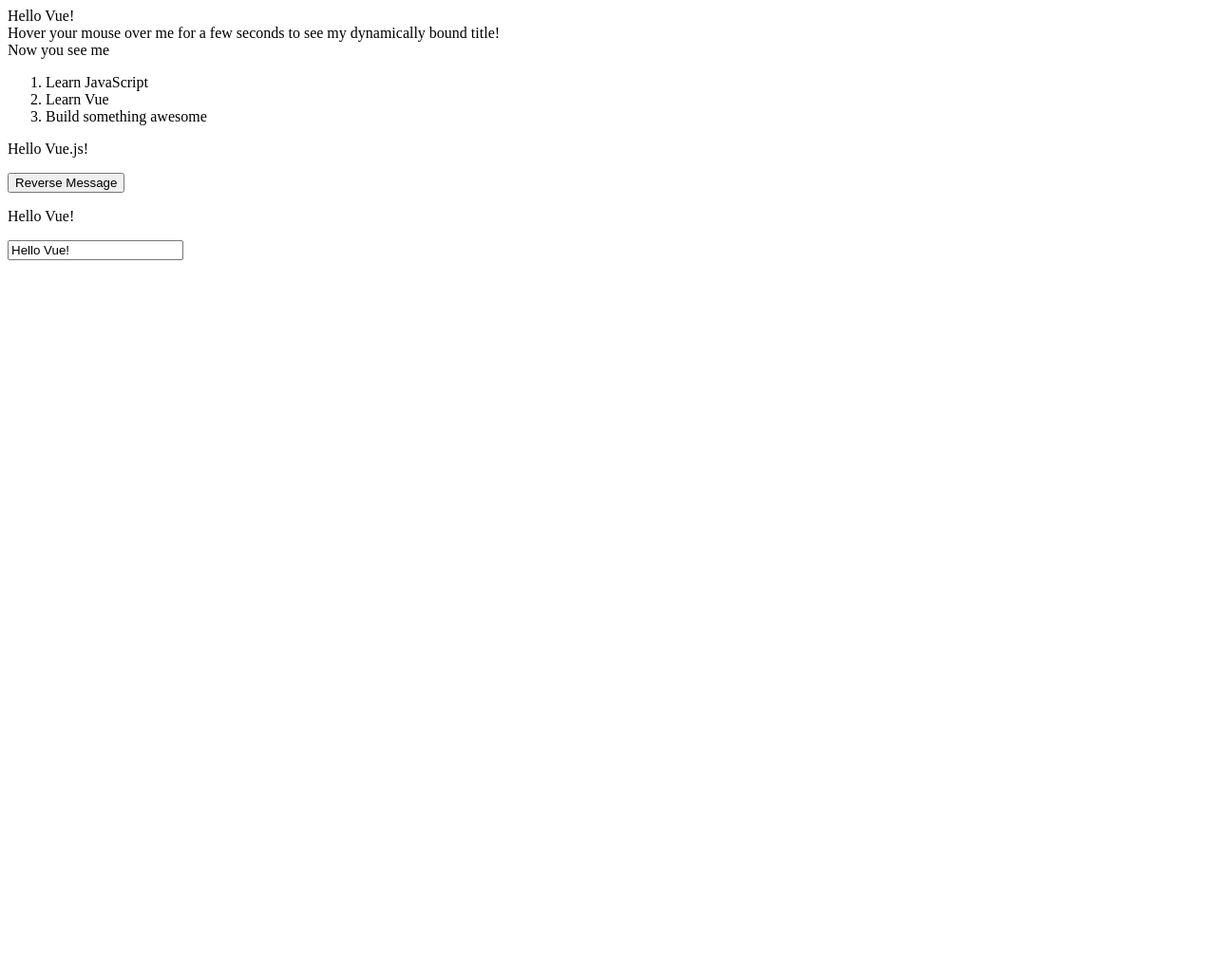
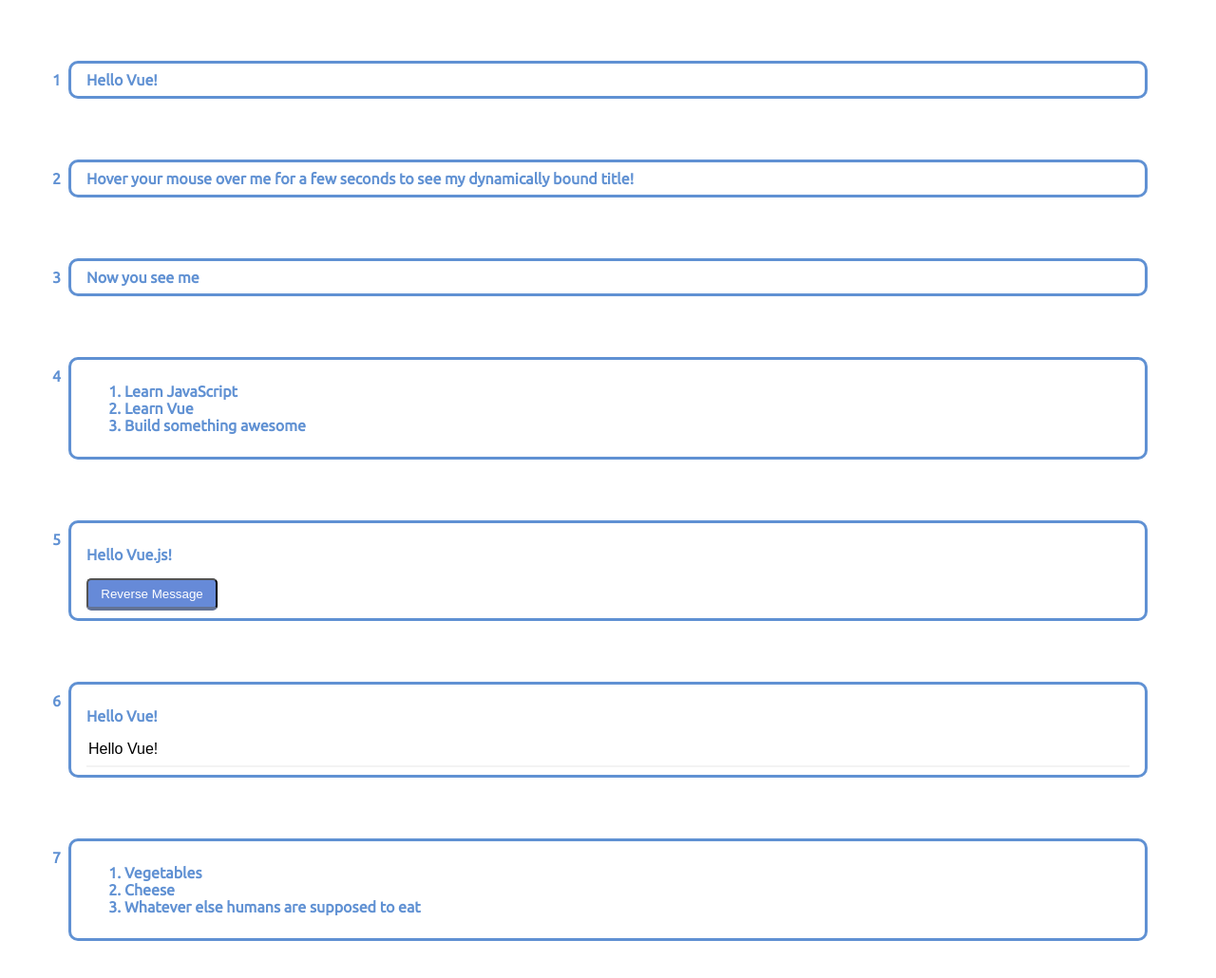
Before and after one commit to hayat0-suzuki/vue-handson, a plain HTML site: page index.html in a window 1280 px wide. Shown: the whole page at 95% size. Before the commit the page ends 800 px from the top, so only its background shows below. Drawn offline with Linux system fonts and the light colour scheme.

Commit message:
Added component composition and overall style

```diff
--- a/index.html
+++ b/index.html
@@ -4,29 +4,29 @@
 	<meta charset="UTF-8">
 	<meta name="viewport" content="width=device-width, initial-scale=1.0">
 	<script src="vue.js"></script>
+	<script src="https://kit.fontawesome.com/bd98eacc62.js" crossorigin="anonymous"></script>
+	<link href="https://fonts.googleapis.com/css?family=Ubuntu&display=swap" rel="stylesheet">
+	<link rel="stylesheet" href="style.css">
 	<title>Document</title>
 </head>
 <body>
-	<!-- 1_宣言的レンダリング -->
-	<div id="app">
+
+	<div class="box" id="app">
 		{{ message }}
 	</div>
 
-	<!-- 1_宣言的レンダリング -->
-	<div id="app-2">
+	<div class="box" id="app-2">
 		<span v-bind:title="message">
 			Hover your mouse over me for a few seconds
 			to see my dynamically bound title!
 		</span>
 	</div>
 
-	<!-- 1_宣言的レンダリング -->
-	<div id="app-3">
+	<div class="box" id="app-3">
 		<span v-if="seen">Now you see me</span>
 	</div>
 
-	<!-- 1_宣言的レンダリング -->
-	<div id="app-4">
+	<div class="box" id="app-4">
 		<ol>
 			<li v-for="todo in todos">
 				{{ todo.text }}
@@ -34,21 +34,24 @@
 		</ol>
 	</div>
 
-	<!-- 1_宣言的レンダリング -->
-	<div id="app-5">
+	<div class="box" id="app-5">
 		<p>{{ message }}</p>
-		<button v-on:click="reverseMessage">Reverse Message</button>
+		<button class="btn-square-shadow" v-on:click="reverseMessage">Reverse Message</button>
 	</div>
 
-	<!-- 1_宣言的レンダリング -->
-	<div id="app-6">
+	<div class="box" id="app-6">
 		<p>{{ message }}</p>
-		<input v-model="message">
+		<input class="text_box" v-model="message">
+		<div class="text_underline"></div>
 	</div>
 
+	<div class="box" id="app-7">
+		<ol>
+			<todo-item v-for="item in groceryList" v-bind:todo="item" v-bind:key="item.id"></todo-item>
+		</ol>
+	</div>
 
 	<script>
-		/* 1_宣言的レンダリング */
 		var app = new Vue({
 			el: '#app',
 			data: {
@@ -56,7 +59,6 @@
 			}
 		})
 
-		/* 1_宣言的レンダリング */
 		var app2 = new Vue({
 			el: '#app-2',
 			data: {
@@ -64,7 +66,6 @@
 			}
 		})
 
-		/* 1_宣言的レンダリング */
 		var app3 = new Vue({
 			el: '#app-3',
 			data: {
@@ -72,7 +73,6 @@
 			}
 		})
 
-		/* 1_宣言的レンダリング */
 		var app4 = new Vue({
 			el: '#app-4',
 			data: {
@@ -84,7 +84,6 @@
 			}
 		})
 
-		/* 1_宣言的レンダリング */
 		var app5 = new Vue({
 			el: '#app-5',
 			data: {
@@ -97,13 +96,28 @@
 			}
 		})
 
-		/* 1_宣言的レンダリング */
 		var app6 = new Vue({
 			el: '#app-6',
 			data: {
 				message: 'Hello Vue!'
 			}
 		})
+
+		Vue.component('todo-item', {
+			props: ['todo'],
+			template: '<li>{{ todo.text }}</li>'
+		})
+
+		var app7 = new Vue({
+			el: '#app-7',
+			data: {
+				groceryList: [
+					{ id: 0, text: 'Vegetables' },
+					{ id: 1, text: 'Cheese' },
+					{ id: 2, text: 'Whatever else humans are supposed to eat' }
+				]
+			}
+		})
 	</script>
 </body>
 </html>
--- /dev/null
+++ b/style.css
@@ -0,0 +1,74 @@
+html {
+	font-family: 'Ubuntu', sans-serif;
+	counter-reset: section;
+}
+.box {
+	padding: 0.5em 1em;
+	margin: 4em 4em;
+	font-weight: bold;
+	color: #6091d3;/*文字色*/
+	background: #FFF;
+	border: solid 3px #6091d3;/*線*/
+	border-radius: 10px;/*角の丸み*/
+	position: relative;
+}
+.box::before {
+	counter-increment: section;
+	content: counter(section);
+	position: absolute;
+	left: -20px;
+}
+.btn-square-shadow {
+	display: inline-block;
+	padding: 0.5em 1em;
+	text-decoration: none;
+	background: #668ad8;/*ボタン色*/
+	color: #FFF;
+	border-bottom: solid 4px #627295;
+	border-radius: 5px;
+}
+.btn-square-shadow:active {
+	/*ボタンを押したとき*/
+	-webkit-transform: translateY(4px);
+	transform: translateY(4px);/*下に動く*/
+	box-shadow: 0px 0px 1px rgba(0, 0, 0, 0.2);/*影を小さく*/
+	border-bottom: none;
+}
+.text_box {
+	font-size: 16px;
+	width: 100%;
+	border: none;
+	outline: none;
+	padding-bottom: 8px;
+	box-sizing: border-box; /*横幅の解釈をpadding, borderまでとする*/
+}
+.text_underline {
+	position: relative; /*.text_underline::beforeの親要素*/
+	border-top: 2px solid #f3f3f3; /*text_boxの下線*/
+}
+/*共通のstyle*/
+.text_underline::before,
+.text_underline::after{
+	position: absolute;
+	bottom: 0px; /*中央配置*/
+	width: 0px; /*アニメーションで0pxから50%に*/
+	height: 1px; /*高さ*/
+	content: '';
+	background-color: #5ca2ff; /*アニメーションの色*/
+	transition: all 0.5s;
+	-webkit-transition: all 0.5s;
+}
+/*中央から右へのアニメーション*/
+.text_underline::before{
+	left: 50%; /*中央配置*/
+}
+
+/*中央から左へのアニメーション*/
+.text_underline::after{
+	right: 50%; /*中央配置*/
+}
+
+.text_box:focus + .text_underline::before,
+.text_box:focus + .text_underline::after{
+	width: 50%;
+}
```
